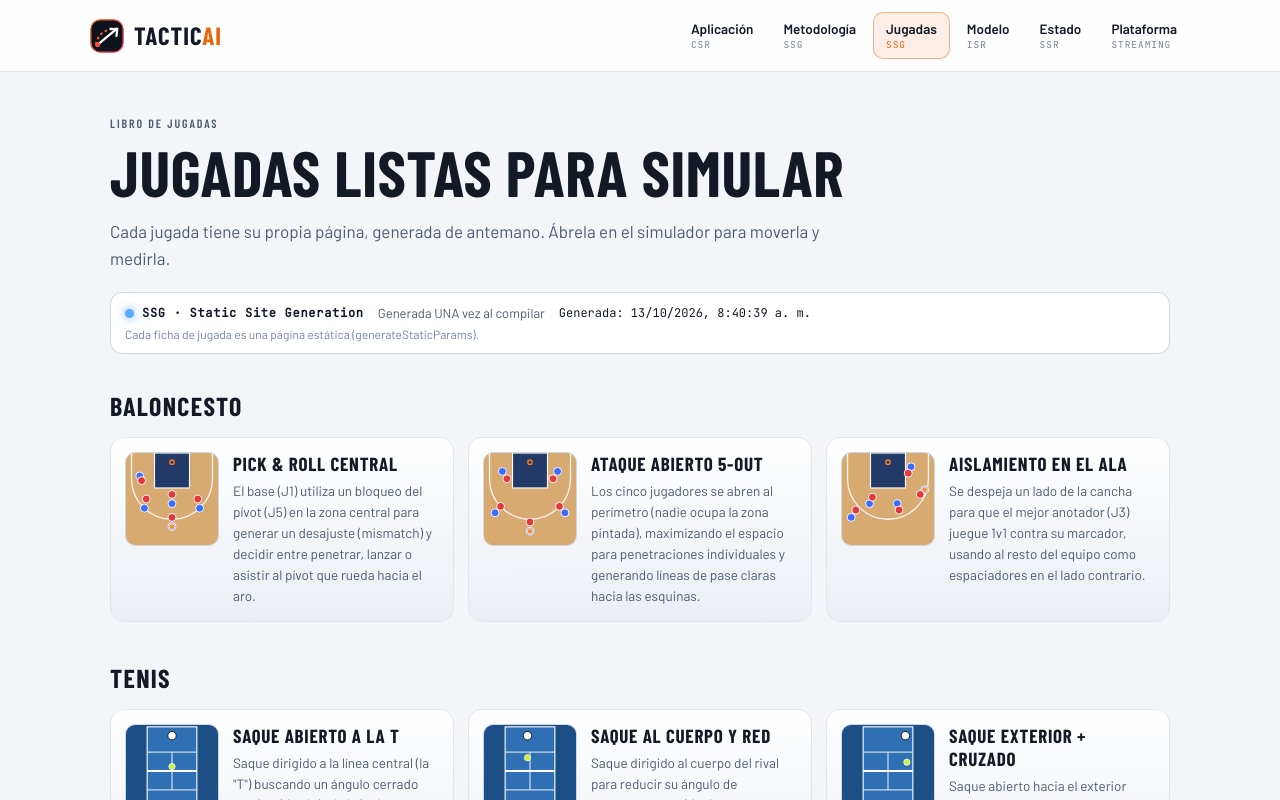
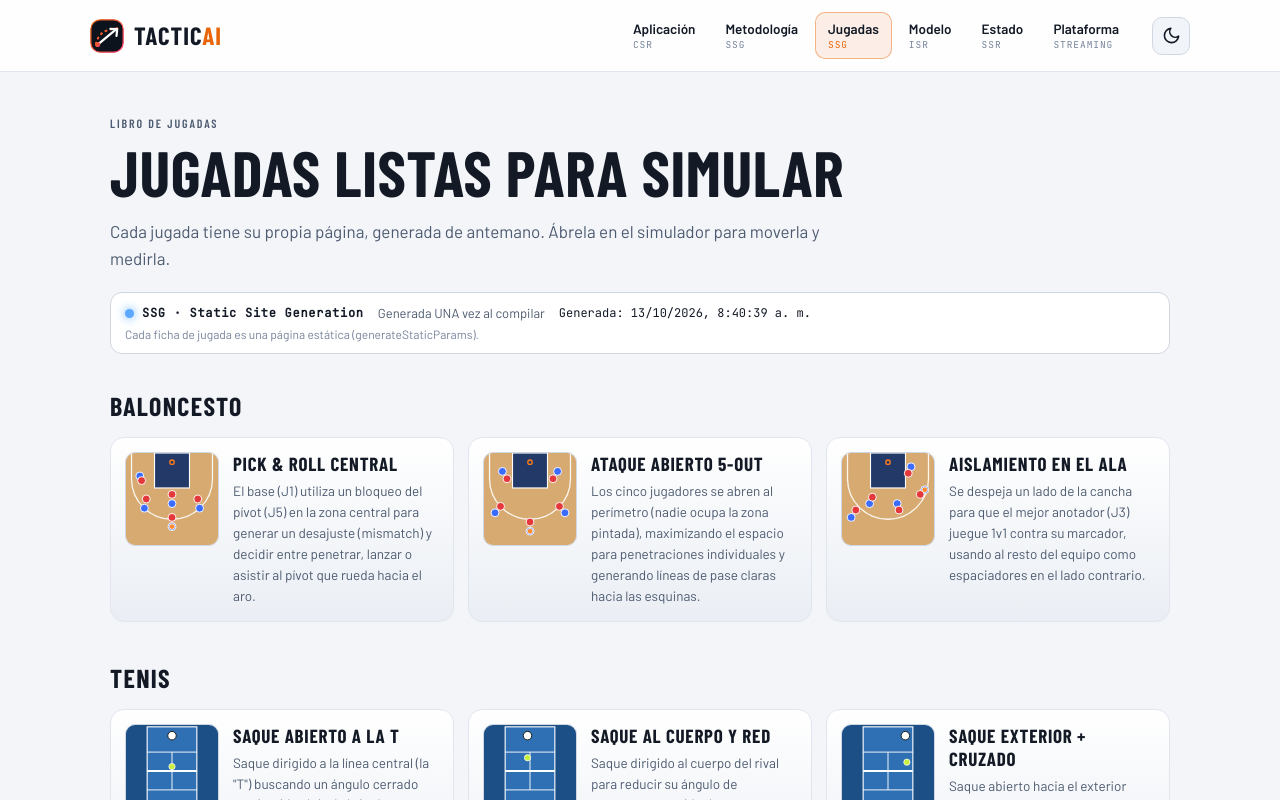
Before and after one commit to dramirezdlp99/tactical-sim-frontend, a Next.js app: page /jugadas in a window 1280 px wide. Shown: the top 800 px of the page. Built offline with nearby package versions, Linux system fonts and the light colour scheme; a web font is replaced by a local one.

Commit message:
Agrega el boton de tema en las paginas publicas

```diff
--- a/src/components/public/PublicShell.jsx
+++ b/src/components/public/PublicShell.jsx
@@ -3,6 +3,7 @@ import Link from 'next/link';
 import { Brand } from '../ui/Shell';
 import { PublicNav } from './PublicNav';
 import { RenderBadge } from './RenderBadge';
+import ThemeToggle from '../ThemeToggle';
 
 /**
  * PublicShell (componente de SERVIDOR): marco comun de las paginas publicas
@@ -15,6 +16,7 @@ export function PublicShell({ children }) {
       <header className="ta-pub-top">
         <Link href="/" className="ta-pub-brand" aria-label="TacticAI, ir a la aplicación"><Brand /></Link>
         <PublicNav />
+        <ThemeToggle />
       </header>
       <main className="ta-pub-main">{children}</main>
       <footer className="ta-pub-foot">
```
